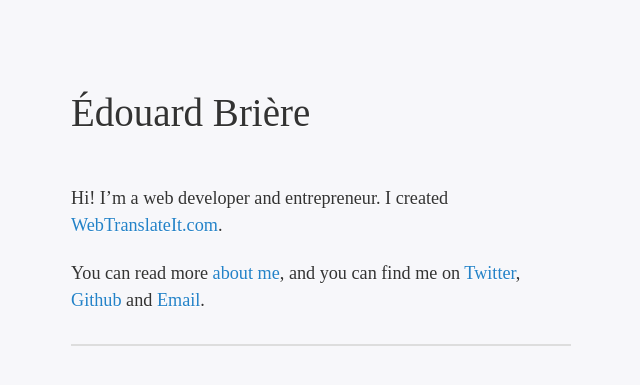
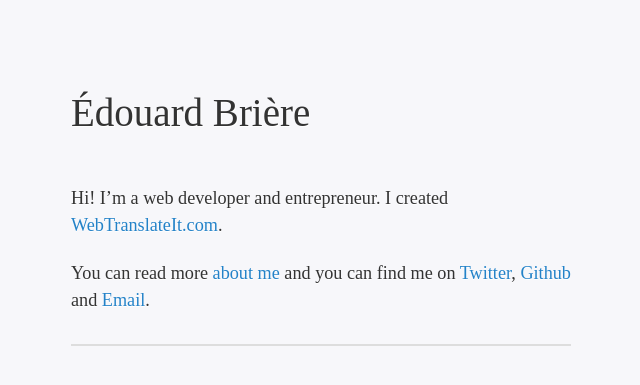
Before and after one commit to edouard/edouard.github.io, a Jekyll site: the page built from index.html, in a window 1280 px wide. Shown: the top 385 px of the page, without its empty margins (319-959 px from the left). Built offline with Jekyll 4.4.1, drawn with Linux system fonts in a browser that asks for light colours.

Commit message:
Hunting commas

```diff
--- a/index.html
+++ b/index.html
@@ -4,7 +4,7 @@ layout: default
 <section id="about">
   <header><h1><a href="/">Édouard Brière</a></h1></header>
 	<p>Hi! I’m a web developer and entrepreneur. I created <a href="https://webtranslateit.com">WebTranslateIt.com</a>.</p>
-	<p>You can read more <a href="/about">about me</a>, and you can find me on <a href="https://twitter.com/edouardbriere">Twitter</a>,
+	<p>You can read more <a href="/about">about me</a> and you can find me on <a href="https://twitter.com/edouardbriere">Twitter</a>,
 	<a href="https://github.com/edouard">Github</a> and <a href="mailto:edouard@atelierconvivialite.com">Email</a>.</p>
 	<hr>
 </section>
```
